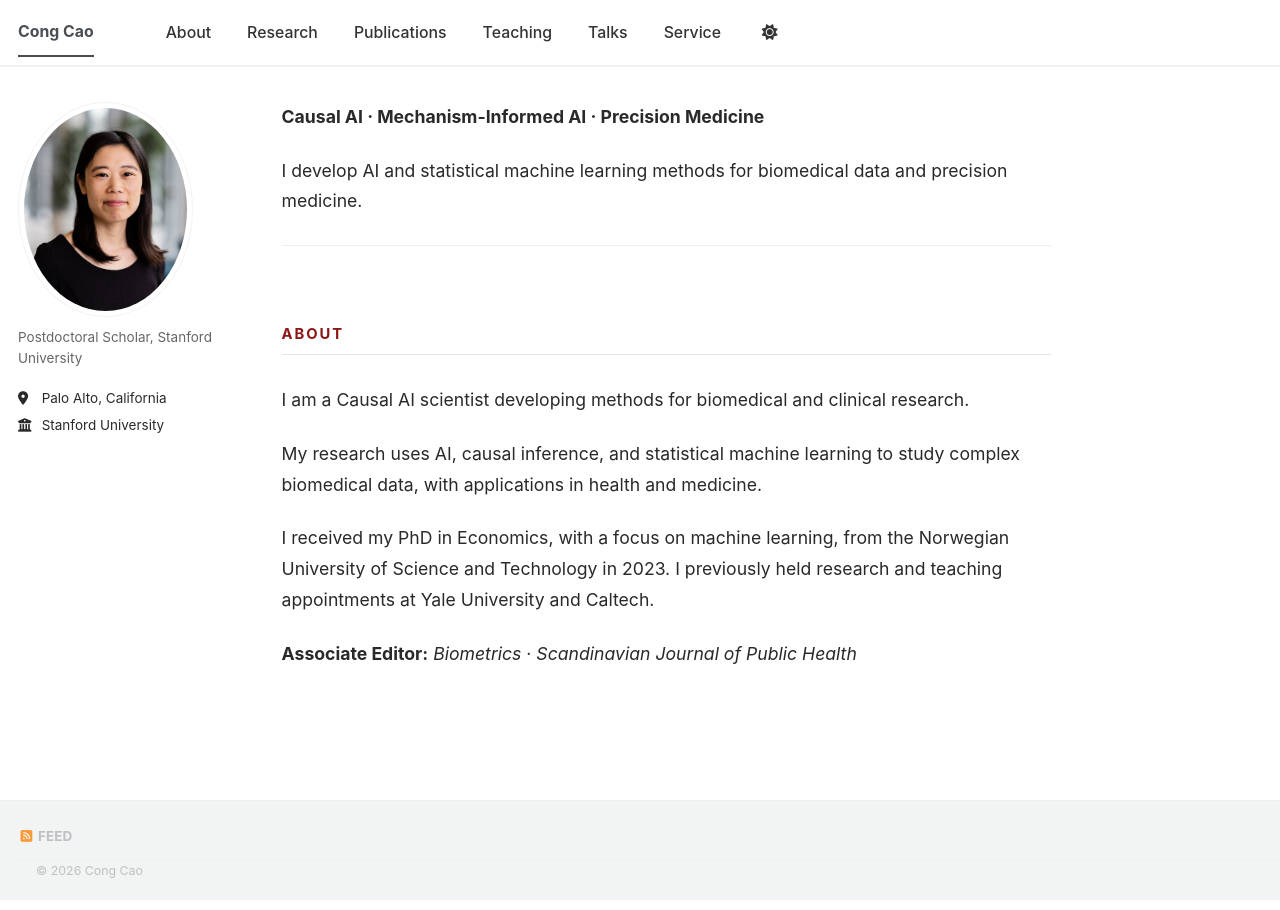
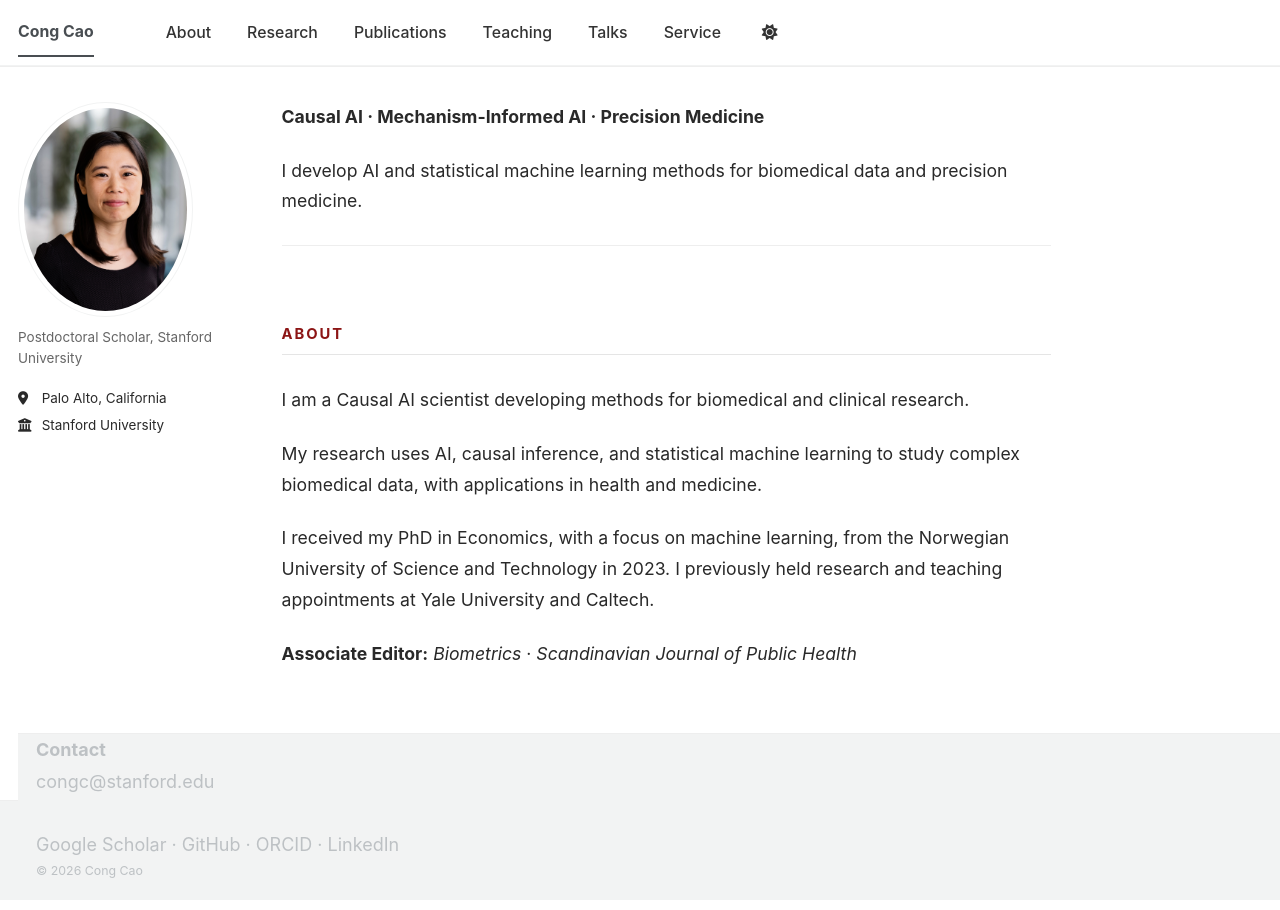
Before and after one commit to congca0/congca0.github.io, a Jekyll site: the page built from about.md, in a window 1280 px wide. Built offline with Jekyll 4.4.1, drawn with Linux system fonts in a browser that asks for light colours; a style sheet for code colours, icons or effects is not loaded; our own code applies the rules of GitHub Pages for plain Markdown files.

Commit message:
Update custom.html

```diff
--- a/_includes/footer/custom.html
+++ b/_includes/footer/custom.html
@@ -1,5 +1,15 @@
 <footer class="page__footer">
+  <div class="page__footer-contact">
+    <strong>Contact</strong><br>
+    <a href="mailto:congc@stanford.edu">congc@stanford.edu</a>
+    <br><br>
+    <a href="https://scholar.google.com/citations?user=KoFMlFQAAAAJ&hl=en">Google Scholar</a>
+    · <a href="https://github.com/congca0">GitHub</a>
+    · <a href="https://orcid.org/0000-0001-8289-1705">ORCID</a>
+    · <a href="https://www.linkedin.com/in/cong-cao-70068839b/">LinkedIn</a>
+  </div>
+
   <div class="page__footer-copyright">
-    © 2026 Cong Cao
+    © {{ site.time | date: '%Y' }} Cong Cao
   </div>
 </footer>
```
